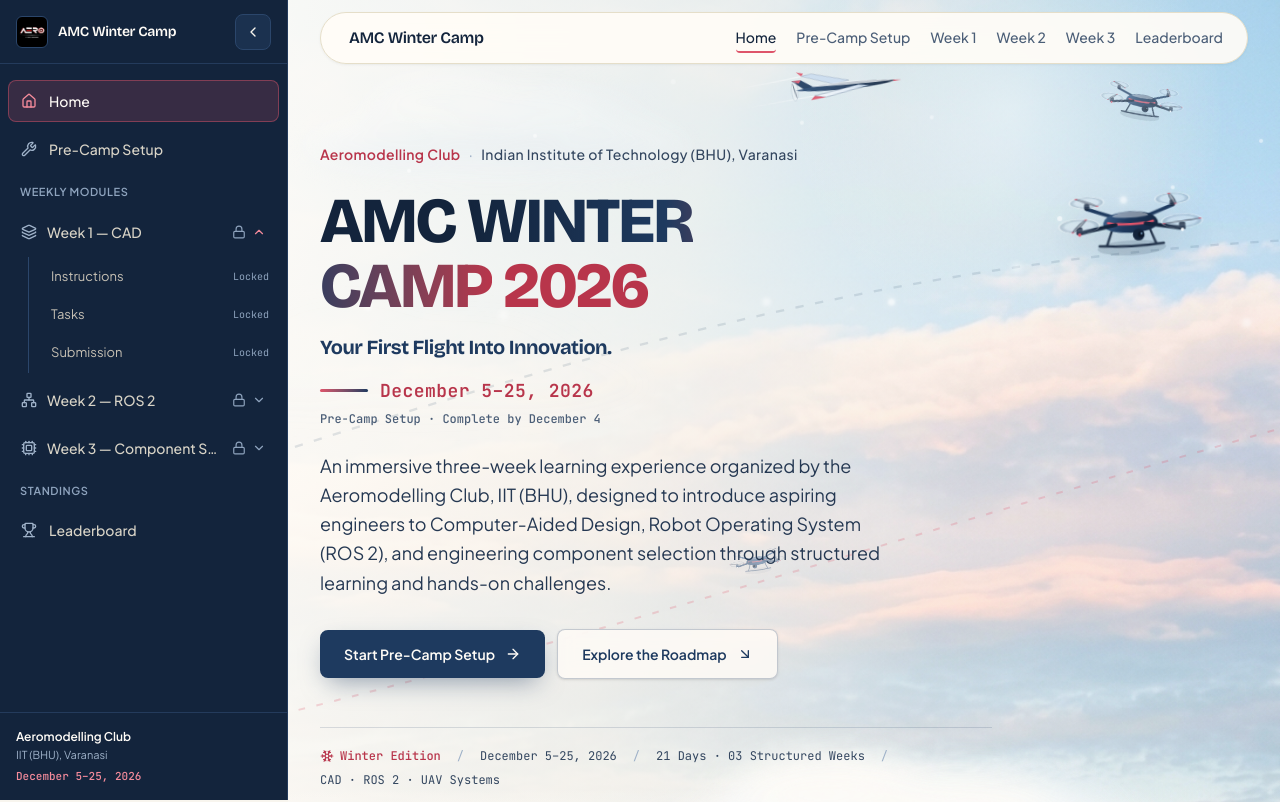
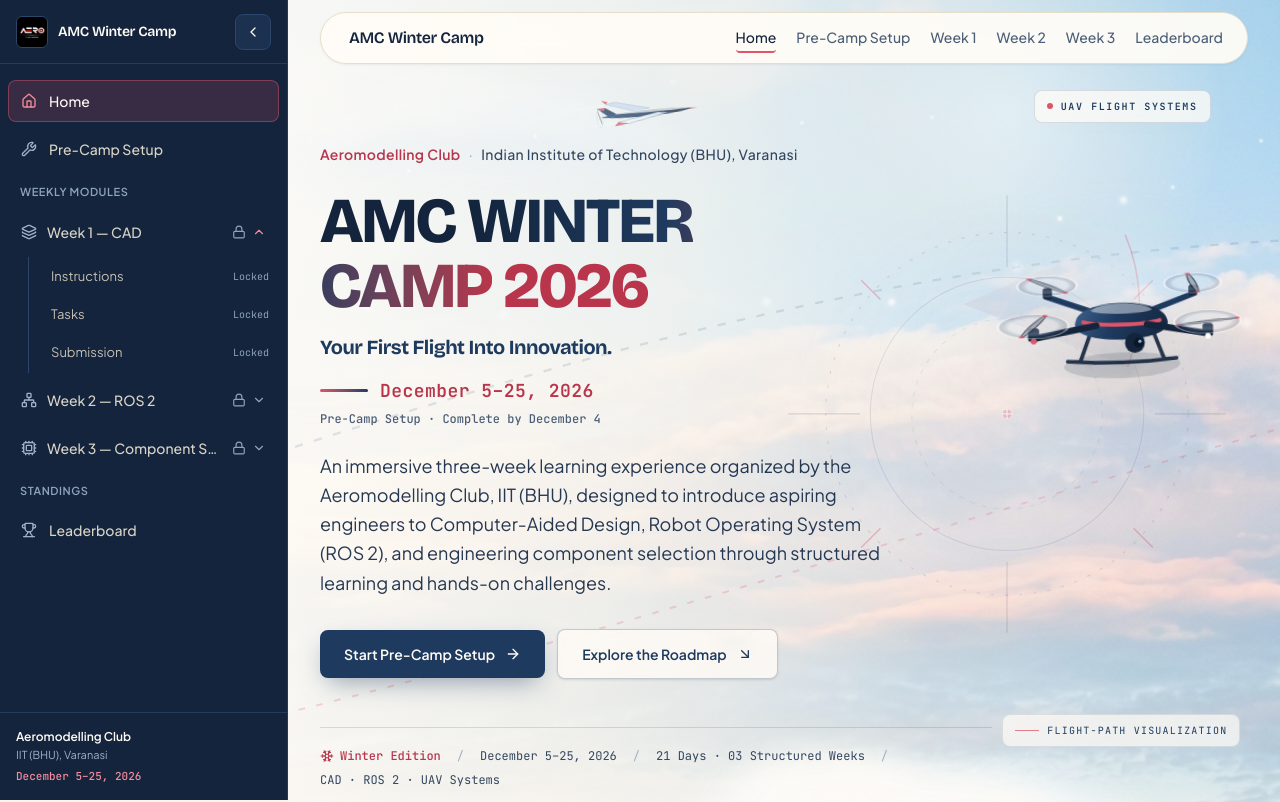
Before and after one commit to CSSIDDHARTH/AMC_winter_camp_website, a React (Vite) app: page / in a window 1280 px wide. Shown: the top 802 px of the page. Built offline with nearby package versions, Linux system fonts and the light colour scheme.

Commit message:
Rework hero into cinematic layered UAV flight with understated aerospace HUD

```diff
--- a/src/components/HeroFlightAnimation.tsx
+++ b/src/components/HeroFlightAnimation.tsx
@@ -255,121 +255,174 @@ function FixedWing3DSvg({ spin = true }: { spin?: boolean }) {
   );
 }
 
+
+/**
+ * A quiet engineering flight display. The instrumentation is decorative and
+ * intentionally labelled as a simulation rather than live flight telemetry.
+ */
+function FlightInstrumentation() {
+  const reduceMotion = useReducedMotion();
+
+  return (
+    <div className="pointer-events-none absolute inset-0 hidden overflow-hidden lg:block" aria-hidden="true">
+      <div className="absolute right-[3%] top-[5%] h-[82%] w-[49%] opacity-80">
+        <svg viewBox="0 0 480 480" className="h-full w-full" fill="none" preserveAspectRatio="xMidYMid meet">
+          <defs>
+            <radialGradient id="flight-hud-glow">
+              <stop offset="0%" stopColor="#FFFFFF" stopOpacity="0.28" />
+              <stop offset="55%" stopColor="#B9D9F0" stopOpacity="0.12" />
+              <stop offset="100%" stopColor="#B9D9F0" stopOpacity="0" />
+            </radialGradient>
+            <linearGradient id="flight-hud-sweep" x1="0%" x2="100%" y1="0%" y2="100%">
+              <stop offset="0%" stopColor="#DE546A" stopOpacity="0" />
+              <stop offset="100%" stopColor="#1E3A5F" stopOpacity="0.16" />
+            </linearGradient>
+          </defs>
+          <circle cx="240" cy="240" r="222" fill="url(#flight-hud-glow)" />
+          <circle cx="240" cy="240" r="179" stroke="#1E3A5F" strokeOpacity="0.16" strokeWidth="1.1" strokeDasharray="3 11" />
+          <circle cx="240" cy="240" r="135" stroke="#1E3A5F" strokeOpacity="0.14" strokeWidth="1" />
+          <circle cx="240" cy="240" r="94" stroke="#1E3A5F" strokeOpacity="0.10" strokeWidth="1" strokeDasharray="5 7" />
+          <path d="M240 24 V95 M240 386 V456 M24 240 H95 M386 240 H456" stroke="#1E3A5F" strokeOpacity="0.2" strokeWidth="1.1" />
+          <path d="M96 108 L115 127 M365 353 L384 372 M96 372 L115 353 M365 127 L384 108" stroke="#DE546A" strokeOpacity="0.45" strokeWidth="1.5" />
+          <motion.g
+            style={{ transformOrigin: '240px 240px' }}
+            animate={reduceMotion ? undefined : { rotate: 360 }}
+            transition={{ duration: 36, ease: 'linear', repeat: Infinity }}
+          >
+            <path d="M240 240 L240 66 A174 174 0 0 1 361 115 Z" fill="url(#flight-hud-sweep)" />
+            <path d="M240 66 A174 174 0 0 1 361 115" stroke="#DE546A" strokeOpacity="0.44" strokeWidth="1.6" />
+          </motion.g>
+          <circle cx="240" cy="240" r="4" fill="#DE546A" fillOpacity="0.38" />
+          <path d="M235 240 H245 M240 235 V245" stroke="#FFFFFF" strokeOpacity="0.8" strokeWidth="1.3" />
+        </svg>
+      </div>
+
+      <div className="absolute right-[7%] top-[10%] flex items-center gap-2 rounded-lg border border-[#1E3A5F]/15 bg-[#FFFCF7]/75 px-3 py-2 shadow-[0_8px_24px_-16px_rgba(19,36,60,0.25)] backdrop-blur-sm">
+        <span className="h-1.5 w-1.5 rounded-full bg-[#DE546A]" />
+        <span className="font-mono text-[10px] font-semibold tracking-[0.16em] text-[#1E3A5F]">UAV FLIGHT SYSTEMS</span>
+      </div>
+      <div className="absolute right-[4%] bottom-[17%] flex items-center gap-2 rounded-lg border border-[#1E3A5F]/12 bg-[#FFFCF7]/70 px-3 py-2 backdrop-blur-sm">
+        <span className="h-px w-6 bg-[#DE546A]/75" />
+        <span className="font-mono text-[10px] uppercase tracking-[0.12em] text-[#1E3A5F]">Flight-path visualization</span>
+      </div>
+    </div>
+  );
+}
+
 export function HeroFlightAnimation({
   parallaxRef,
 }: {
-  parallaxRef?: React.MutableRefObject<{ x: number; y: number }>;
+  parallaxRef?: React.RefObject<{ x: number; y: number }>;
 }) {
-  const prefersReducedMotion = useReducedMotion();
+  const reduceMotion = useReducedMotion();
   const stageRef = useRef<HTMLDivElement>(null);
-  const heroDroneRef = useRef<HTMLDivElement>(null);
+  const leadRef = useRef<HTMLDivElement>(null);
   const gliderRef = useRef<HTMLDivElement>(null);
-  const midDroneRef = useRef<HTMLDivElement>(null);
-  const distantDroneRef = useRef<HTMLDivElement>(null);
+  const scoutRef = useRef<HTMLDivElement>(null);
 
   useEffect(() => {
-    if (prefersReducedMotion) return;
+    if (reduceMotion) return;
 
+    const stage = stageRef.current;
+    if (!stage) return;
+
+    let width = stage.clientWidth || 1200;
+    let height = stage.clientHeight || 620;
+    let visible = true;
     let rafId = 0;
-    const startTime = performance.now();
-    let smoothPx = 0;
-    let smoothPy = 0;
+    let smoothX = 0;
+    let smoothY = 0;
+    const startedAt = performance.now();
 
-    const tick = (now: number) => {
-      const t = (now - startTime) / 1000;
-      const stage = stageRef.current;
+    const schedule = () => {
+      if (!rafId && visible && !document.hidden) rafId = requestAnimationFrame(tick);
+    };
 
-      if (stage) {
-        const w = stage.clientWidth || 1200;
-        const h = stage.clientHeight || 540;
+    function tick(now: number) {
+      rafId = 0;
+      const t = (now - startedAt) / 1000;
+      const targetX = parallaxRef?.current?.x ?? 0;
+      const targetY = parallaxRef?.current?.y ?? 0;
+      smoothX += (targetX - smoothX) * 0.045;
+      smoothY += (targetY - smoothY) * 0.045;
 
-        // Smoothly damp mouse parallax offset
-        const targetPx = parallaxRef?.current.x ?? 0;
-        const targetPy = parallaxRef?.current.y ?? 0;
-        smoothPx += (targetPx - smoothPx) * 0.06;
-        smoothPy += (targetPy - smoothPy) * 0.06;
+      // Main craft: restrained, layered orbital movement with a soft bank.
+      if (leadRef.current) {
+        const phase = t * 0.22 + 0.35;
+        const x = width * 0.79 + Math.sin(phase) * Math.min(width * 0.052, 68) + smoothX * 15;
+        const y = height * 0.375 + Math.sin(phase * 2) * height * 0.042 + Math.cos(t * 0.8) * 3 + smoothY * 11;
+        const bank = Math.cos(phase) * 7;
+        const yaw = Math.sin(phase) * 9;
+        const pitch = Math.sin(phase * 2) * 3;
+        const scale = 1.04 + Math.sin(phase + 0.8) * 0.065;
 
-        // 1. Lead 3D Hero Quadcopter: graceful figure-8 patrol in the right open sky
-        if (heroDroneRef.current) {
-          const omega = 0.26;
-          const phase = t * omega + 0.6;
-          const baseX = w < 640 ? w * 0.68 : w * 0.77;
-          const baseY = h * 0.34;
-          const ampX = w < 640 ? w * 0.14 : w * 0.11;
-          const ampY = h * 0.095;
-
-          const x = baseX + Math.sin(phase) * ampX + smoothPx * 18;
-          const y = baseY + Math.sin(phase * 2) * ampY + Math.cos(t * 1.1) * 3 + smoothPy * 12;
-          const vx = Math.cos(phase) * ampX * omega;
-          const bank = Math.max(-13, Math.min(13, vx * 0.16));
-          const depthScale = (w < 640 ? 0.78 : 1.0) + Math.cos(phase) * 0.09;
-
-          heroDroneRef.current.style.transform = `translate3d(${x.toFixed(2)}px, ${y.toFixed(2)}px, 0) translate(-50%, -50%) rotate(${bank.toFixed(2)}deg) scale(${depthScale.toFixed(3)})`;
+        leadRef.current.style.transform =
+          'translate3d(' + x.toFixed(1) + 'px,' + y.toFixed(1) + 'px,0) translate(-50%,-50%) ' +
+          'perspective(900px) rotateY(' + yaw.toFixed(1) + 'deg) rotateX(' + pitch.toFixed(1) +
+          'deg) rotate(' + bank.toFixed(1) + 'deg) scale(' + scale.toFixed(3) + ')';
       }
 
-        // 2. Swept-Wing Autonomous Glider UAV: continuous parabolic climb left-to-right
+      // Fixed wing: one slow, smooth flyby well behind the hero craft.
       if (gliderRef.current) {
-          const cycle = 22;
-          const progress = ((t + 5.5) % cycle) / cycle; // 0..1
-          const x = -140 + progress * (w + 280) + smoothPx * 10;
-          // Gentle ascending glide arc with subtle aerodynamic lift curve
-          const y = h * 0.38 - Math.sin(progress * Math.PI * 0.88) * (h * 0.22) - progress * (h * 0.12) + smoothPy * 8;
+        const cycle = 29;
+        const progress = ((t + 5) % cycle) / cycle;
+        const x = -180 + progress * (width + 360) + smoothX * 8;
+        const y = height * 0.21 - Math.sin(progress * Math.PI) * height * 0.09 + smoothY * 6;
+        const fade = Math.max(0, Math.min(1, progress * 8, (1 - progress) * 8));
 
-          // Compute exact tangent angle for realistic pitch/climb attitude
-          const dx = w + 280;
-          const dy = -Math.cos(progress * Math.PI * 0.88) * Math.PI * 0.88 * (h * 0.22) - h * 0.12;
-          const angleDeg = (Math.atan2(dy, dx) * 180) / Math.PI;
-          const edgeFade = Math.min(progress / 0.12, (1 - progress) / 0.12, 1);
-
-          gliderRef.current.style.opacity = (Math.max(0, edgeFade) * 0.92).toFixed(3);
-          gliderRef.current.style.transform = `translate3d(${x.toFixed(2)}px, ${y.toFixed(2)}px, 0) translate(-50%, -50%) rotate(${angleDeg.toFixed(2)}deg) scale(${(w < 640 ? 0.72 : 0.94).toFixed(2)})`;
+        gliderRef.current.style.opacity = (fade * 0.75).toFixed(3);
+        gliderRef.current.style.transform =
+          'translate3d(' + x.toFixed(1) + 'px,' + y.toFixed(1) + 'px,0) translate(-50%,-50%) ' +
+          'rotate(' + (-7 + Math.sin(progress * Math.PI * 2) * 2).toFixed(1) + 'deg) scale(0.86)';
       }
 
-        // 3. Mid-Altitude Cruiser Drone: sweeping smoothly across the upper sky
-        if (midDroneRef.current) {
-          const cycle = 26;
-          const progress = ((t + 14) % cycle) / cycle;
-          const x = -110 + progress * (w + 220) + smoothPx * 7;
-          const y = h * 0.16 + Math.sin(progress * Math.PI * 2) * (h * 0.05) + smoothPy * 5;
-          const dy = Math.cos(progress * Math.PI * 2) * Math.PI * 2 * (h * 0.05);
-          const pitch = 7 + (dy / (w + 220)) * 35;
-          const edgeFade = Math.min(progress / 0.1, (1 - progress) / 0.1, 1);
+      // A tiny distant observer keeps the image atmospheric without adding clutter.
+      if (scoutRef.current) {
+        const cycle = 40;
+        const progress = ((t + 15) % cycle) / cycle;
+        const x = width + 100 - progress * (width + 200) + smoothX * 5;
+        const y = height * 0.72 + Math.sin(progress * Math.PI * 2) * height * 0.028 + smoothY * 4;
+        const fade = Math.max(0, Math.min(1, progress * 8, (1 - progress) * 8));
 
-          midDroneRef.current.style.opacity = (Math.max(0, edgeFade) * 0.72).toFixed(3);
-          midDroneRef.current.style.transform = `translate3d(${x.toFixed(2)}px, ${y.toFixed(2)}px, 0) translate(-50%, -50%) rotate(${pitch.toFixed(2)}deg) scale(0.68)`;
+        scoutRef.current.style.opacity = (fade * 0.40).toFixed(3);
+        scoutRef.current.style.transform =
+          'translate3d(' + x.toFixed(1) + 'px,' + y.toFixed(1) + 'px,0) translate(-50%,-50%) scaleX(-1) rotate(5deg) scale(0.55)';
       }
 
-        // 4. Distant Horizon Scout Drone: gliding right-to-left behind lower cloud layer
-        if (distantDroneRef.current) {
-          const cycle = 30;
-          const progress = ((t + 9) % cycle) / cycle;
-          const x = w + 100 - progress * (w + 200) + smoothPx * 4;
-          const y = h * 0.66 + Math.sin(progress * Math.PI * 2.5) * (h * 0.045) + smoothPy * 4;
-          const edgeFade = Math.min(progress / 0.12, (1 - progress) / 0.12, 1);
-
-          distantDroneRef.current.style.opacity = (Math.max(0, edgeFade) * 0.56).toFixed(3);
-          distantDroneRef.current.style.transform = `translate3d(${x.toFixed(2)}px, ${y.toFixed(2)}px, 0) translate(-50%, -50%) scaleX(-1) rotate(8deg) scale(0.46)`;
-        }
+      schedule();
     }
 
-      rafId = requestAnimationFrame(tick);
+    const resizeObserver = new ResizeObserver(() => {
+      width = stage.clientWidth || width;
+      height = stage.clientHeight || height;
+    });
+    resizeObserver.observe(stage);
+
+    const visibilityObserver = new IntersectionObserver(([entry]) => {
+      visible = Boolean(entry?.isIntersecting);
+      schedule();
+    }, { threshold: 0.03 });
+    visibilityObserver.observe(stage);
+    document.addEventListener('visibilitychange', schedule);
+    schedule();
+
+    return () => {
+      if (rafId) cancelAnimationFrame(rafId);
+      resizeObserver.disconnect();
+      visibilityObserver.disconnect();
+      document.removeEventListener('visibilitychange', schedule);
     };
+  }, [reduceMotion, parallaxRef]);
 
-    rafId = requestAnimationFrame(tick);
-    return () => cancelAnimationFrame(rafId);
-  }, [prefersReducedMotion, parallaxRef]);
-
-  if (prefersReducedMotion) {
+  if (reduceMotion) {
     return (
       <div className="pointer-events-none absolute inset-0 overflow-hidden" aria-hidden="true">
-        <div className="absolute right-[12%] top-[24%] h-20 w-32 opacity-90">
+        <FlightInstrumentation />
+        <div className="absolute right-[6%] top-[26%] hidden h-32 w-56 opacity-90 md:block">
           <Quadcopter3DSvg spin={false} />
         </div>
-        <div className="absolute right-[26%] top-[12%] h-14 w-36 -rotate-8 opacity-85">
+        <div className="absolute right-[23%] top-[10%] hidden h-16 w-40 -rotate-8 opacity-65 md:block">
           <FixedWing3DSvg spin={false} />
-        </div>
-        <div className="hidden sm:block absolute right-[7%] bottom-[22%] h-12 w-20 opacity-55">
-          <Quadcopter3DSvg spin={false} distant />
         </div>
       </div>
     );
@@ -377,39 +430,31 @@ export function HeroFlightAnimation({
 
   return (
     <div ref={stageRef} className="pointer-events-none absolute inset-0 overflow-hidden" aria-hidden="true">
-      {/* Far-horizon scout quadcopter */}
-      <div
-        ref={distantDroneRef}
-        className="absolute top-0 left-0 h-20 w-32 will-change-transform"
-        style={{ opacity: 0 }}
-      >
-        <Quadcopter3DSvg distant />
+      <FlightInstrumentation />
+
+      {/* Mobile: still show an aircraft without animating over the headline. */}
+      <div className="absolute right-[-5%] top-[9%] h-24 w-40 opacity-20 md:hidden">
+        <Quadcopter3DSvg spin={false} distant />
       </div>
 
-      {/* Mid-altitude cruising quadcopter */}
+      <div ref={scoutRef} className="absolute left-0 top-0 hidden h-16 w-28 will-change-transform md:block" style={{ opacity: 0 }}>
+        <Quadcopter3DSvg spin={false} distant />
+      </div>
+
+      <div ref={gliderRef} className="absolute left-0 top-0 hidden h-16 w-40 will-change-transform md:block" style={{ opacity: 0 }}>
+        <FixedWing3DSvg spin />
+      </div>
+
+      <div ref={leadRef} className="absolute left-0 top-0 hidden h-36 w-60 will-change-transform md:block">
+        <div className="relative h-full w-full">
           <div
-        ref={midDroneRef}
-        className="absolute top-0 left-0 h-20 w-32 will-change-transform"
-        style={{ opacity: 0 }}
-      >
+            className="absolute inset-[-14%] -z-10 rounded-full blur-xl"
+            style={{ background: 'radial-gradient(ellipse, rgba(255,255,255,0.65), rgba(192,217,238,0.14) 52%, transparent 72%)' }}
+          />
+          <div className="relative h-full w-full drop-shadow-[0_20px_22px_rgba(19,36,60,0.22)]">
             <Quadcopter3DSvg />
           </div>
-
-      {/* Swept-wing autonomous survey UAV with contrails */}
-      <div
-        ref={gliderRef}
-        className="absolute top-0 left-0 h-16 w-40 will-change-transform"
-        style={{ opacity: 0 }}
-      >
-        <FixedWing3DSvg />
         </div>
-
-      {/* Hero foreground 3D quadcopter patrolling open sky */}
-      <div
-        ref={heroDroneRef}
-        className="hidden sm:block absolute top-0 left-0 h-24 w-40 drop-shadow-[0_14px_18px_rgba(19,36,60,0.18)] will-change-transform"
-      >
-        <Quadcopter3DSvg />
       </div>
     </div>
   );
```
Lines whose indentation alone changed are shown as unchanged.
